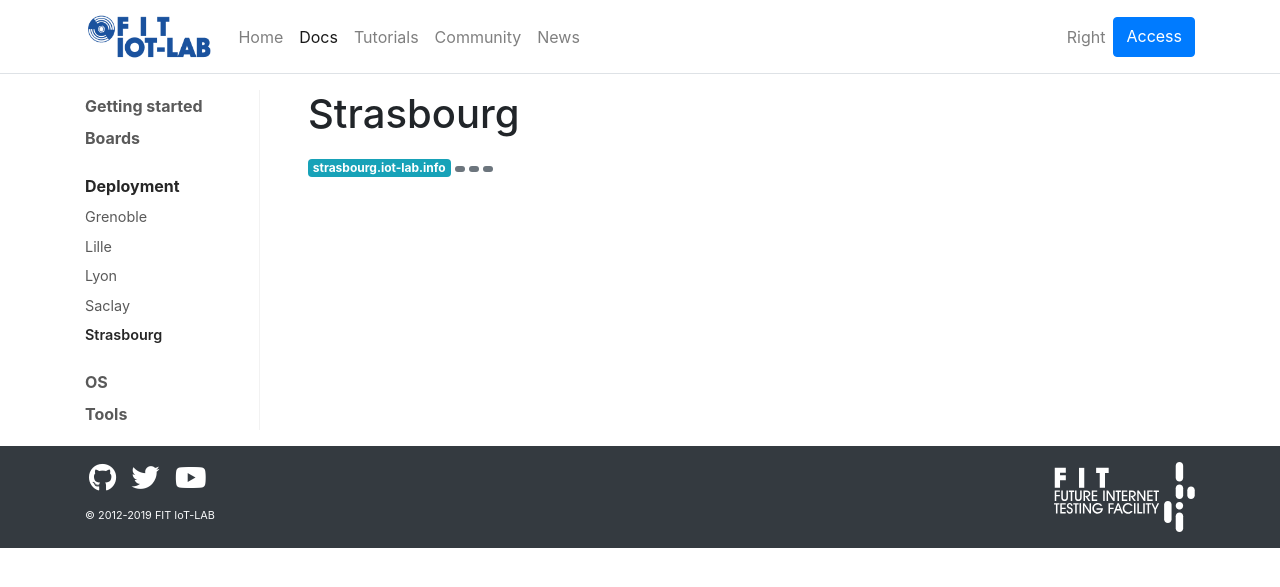
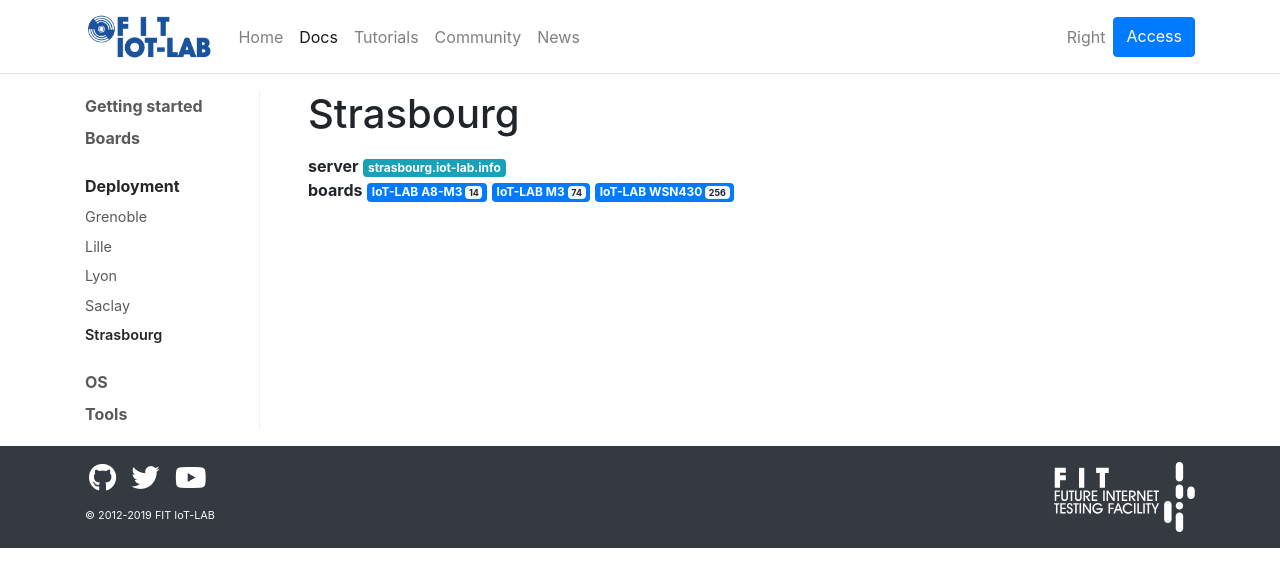
Before and after one commit to iot-lab/iot-lab.github.io, a Jekyll site: the page built from docs/deployment/strasbourg.md, in a window 1280 px wide. Shown: the top 587 px of the page. Built offline with Jekyll 4.4.1, drawn with Linux system fonts in a browser that asks for light colours.

Commit message:
docs/deployment: prepend badges with signification
Also sort boards by name.

```diff
--- a/_layouts/docs-deployment.html
+++ b/_layouts/docs-deployment.html
@@ -9,13 +9,14 @@
 <p class="lead">{{ page.description }}</p>
 
 <p>
-    <span class="badge badge-info">{{ page.title | slugify }}.iot-lab.info</span>
-{% for item in location.deployment %}
-    {% assign board = item[0] %}
-    {% capture color-style %}{% if board contains "IoT-LAB"%}primary{% else %}secondary{% endif %}{% endcapture %}
-    <a class="badge badge-{{ color-style }}" href="{{ '/docs/boards/' | relative_url }}{{ board | slugify }}">
-        {{ board }}
-        <span class="badge badge-light">{{ item[1] }}</span>
+    <strong>server</strong> <span class="badge badge-info">{{ page.title | slugify }}.iot-lab.info</span><br>
+    <strong>boards</strong>
+{% assign boards = location.deployment | sort_natural: "board" %}
+{% for item in boards %}
+    {% capture color-style %}{% if item.board contains "IoT-LAB"%}primary{% else %}secondary{% endif %}{% endcapture %}
+    <a class="badge badge-{{ color-style }}" href="{{ '/docs/boards/' | relative_url }}{{ item.board | slugify }}">
+        {{ item.board }}
+        <span class="badge badge-light">{{ item.number }}</span>
     </a>
 {% endfor %}
 </p>
```
